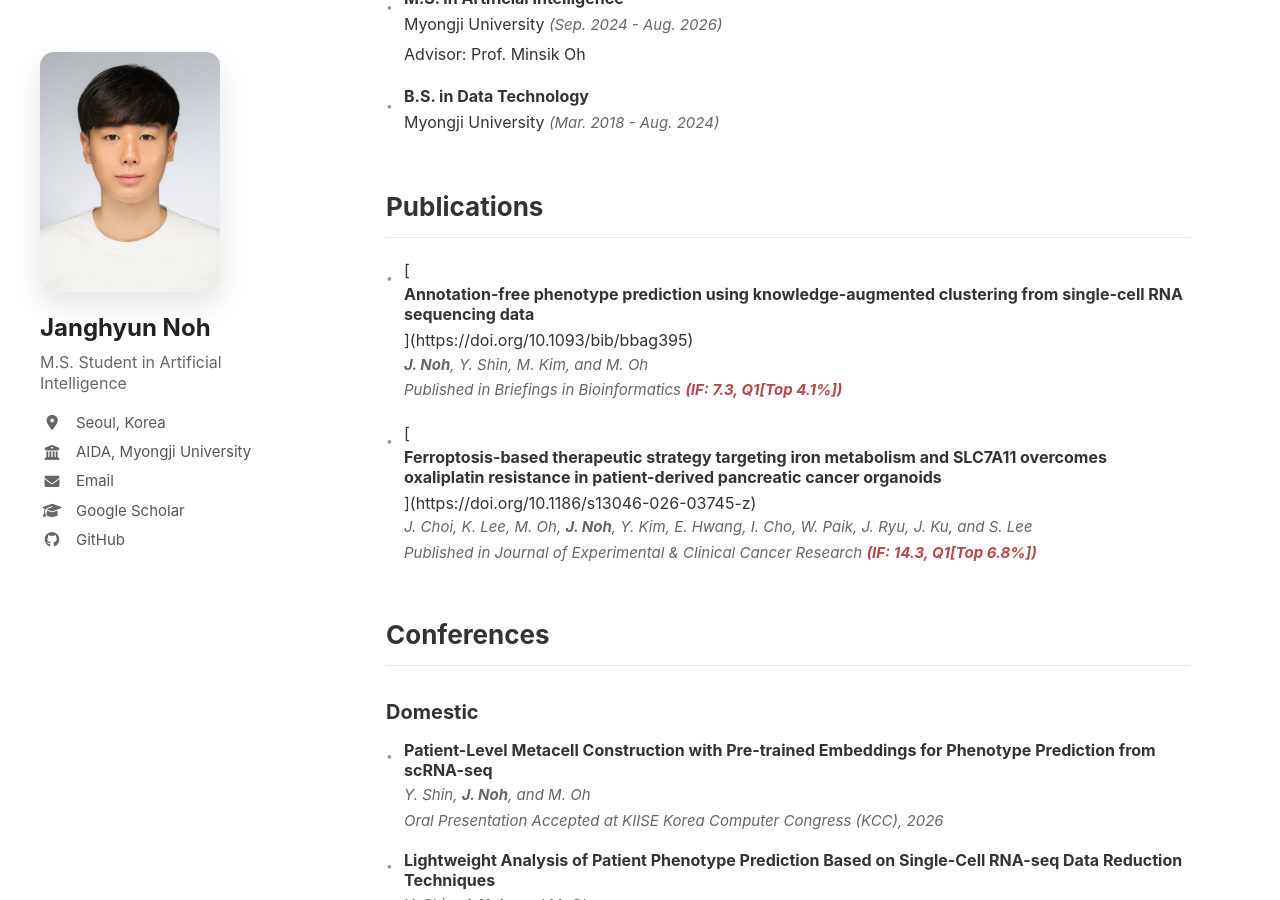
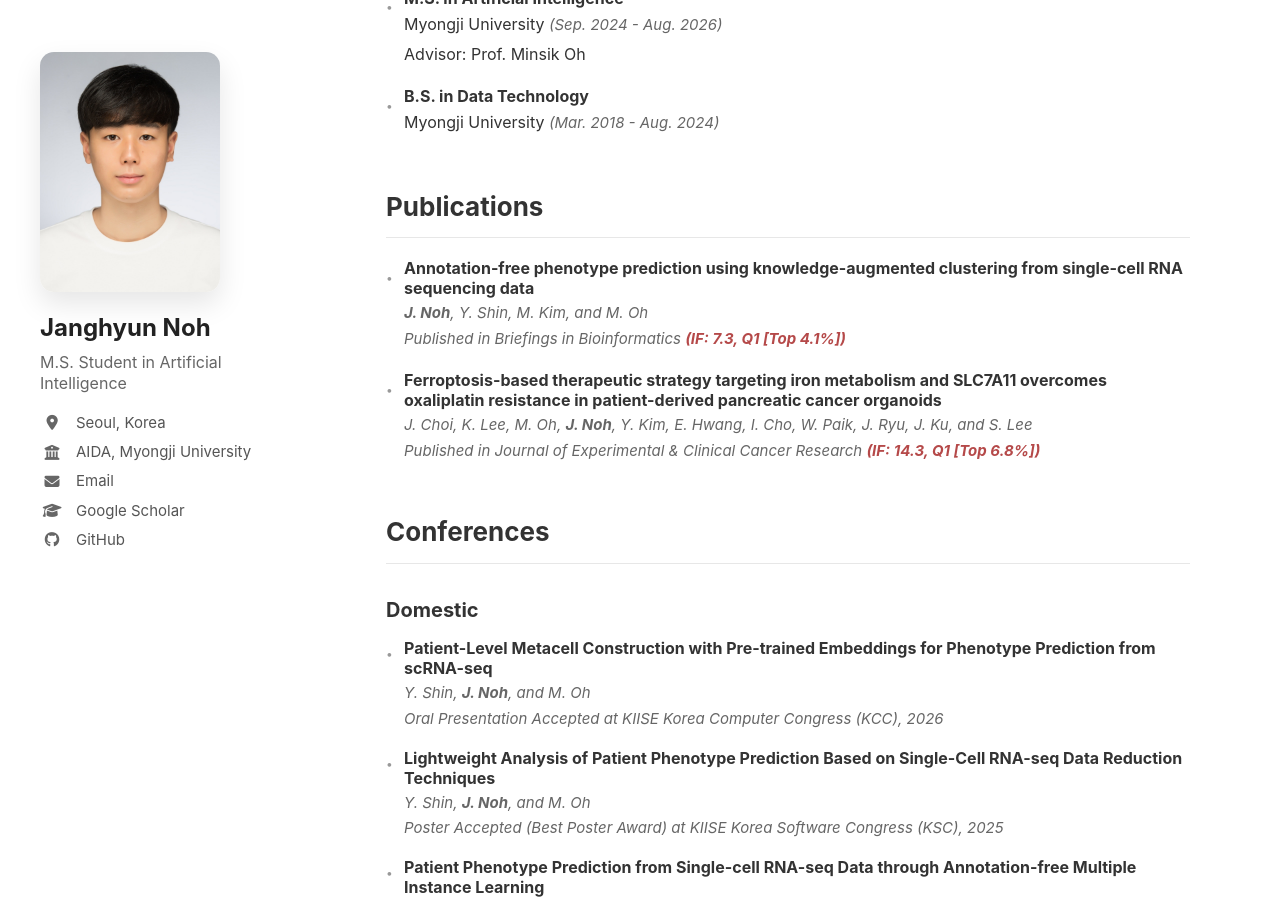
Before and after one commit to janghyunnoh/janghyunnoh.github.io, a Jekyll site: the page built from index.md, in a window 1280 px wide and 900 px high, scrolled down 404 px. Built offline with Jekyll 4.4.1, drawn with Linux system fonts in a browser that asks for light colours; part of the change alters nothing that is shown.

Commit message:
Update index.md

```diff
--- a/index.md
+++ b/index.md
@@ -23,14 +23,19 @@ I'm Janghyun Noh, an M.S. student in Department of Artificial Intelligence at My
 
 <ul class="section-list">
   <li>
-    [<strong>Annotation-free phenotype prediction using knowledge-augmented clustering from single-cell RNA sequencing data</strong>](https://doi.org/10.1093/bib/bbag395)
+    <a href="https://doi.org/10.1093/bib/bbag395">
+      <strong>Annotation-free phenotype prediction using knowledge-augmented clustering from single-cell RNA sequencing data</strong>
+    </a>
     <div class="entry-authors"><em><span class="author-name">J. Noh</span>, Y. Shin, M. Kim, and M. Oh</em></div>
-    <div class="entry-venue"><em>Published in Briefings in Bioinformatics <span class="impact">(IF: 7.3, Q1[Top 4.1%])</span></em></div>
+    <div class="entry-venue"><em>Published in Briefings in Bioinformatics <span class="impact">(IF: 7.3, Q1 [Top 4.1%])</span></em></div>
   </li>
+
   <li>
-    [<strong>Ferroptosis-based therapeutic strategy targeting iron metabolism and SLC7A11 overcomes oxaliplatin resistance in patient-derived pancreatic cancer organoids</strong>](https://doi.org/10.1186/s13046-026-03745-z)
+    <a href="https://doi.org/10.1186/s13046-026-03745-z">
+      <strong>Ferroptosis-based therapeutic strategy targeting iron metabolism and SLC7A11 overcomes oxaliplatin resistance in patient-derived pancreatic cancer organoids</strong>
+    </a>
     <div class="entry-authors"><em>J. Choi, K. Lee, M. Oh, <span class="author-name">J. Noh</span>, Y. Kim, E. Hwang, I. Cho, W. Paik, J. Ryu, J. Ku, and S. Lee</em></div>
-    <div class="entry-venue"><em>Published in Journal of Experimental & Clinical Cancer Research <span class="impact">(IF: 14.3, Q1[Top 6.8%])</span></em></div>
+    <div class="entry-venue"><em>Published in Journal of Experimental & Clinical Cancer Research <span class="impact">(IF: 14.3, Q1 [Top 6.8%])</span></em></div>
   </li>
 </ul>
 
```
